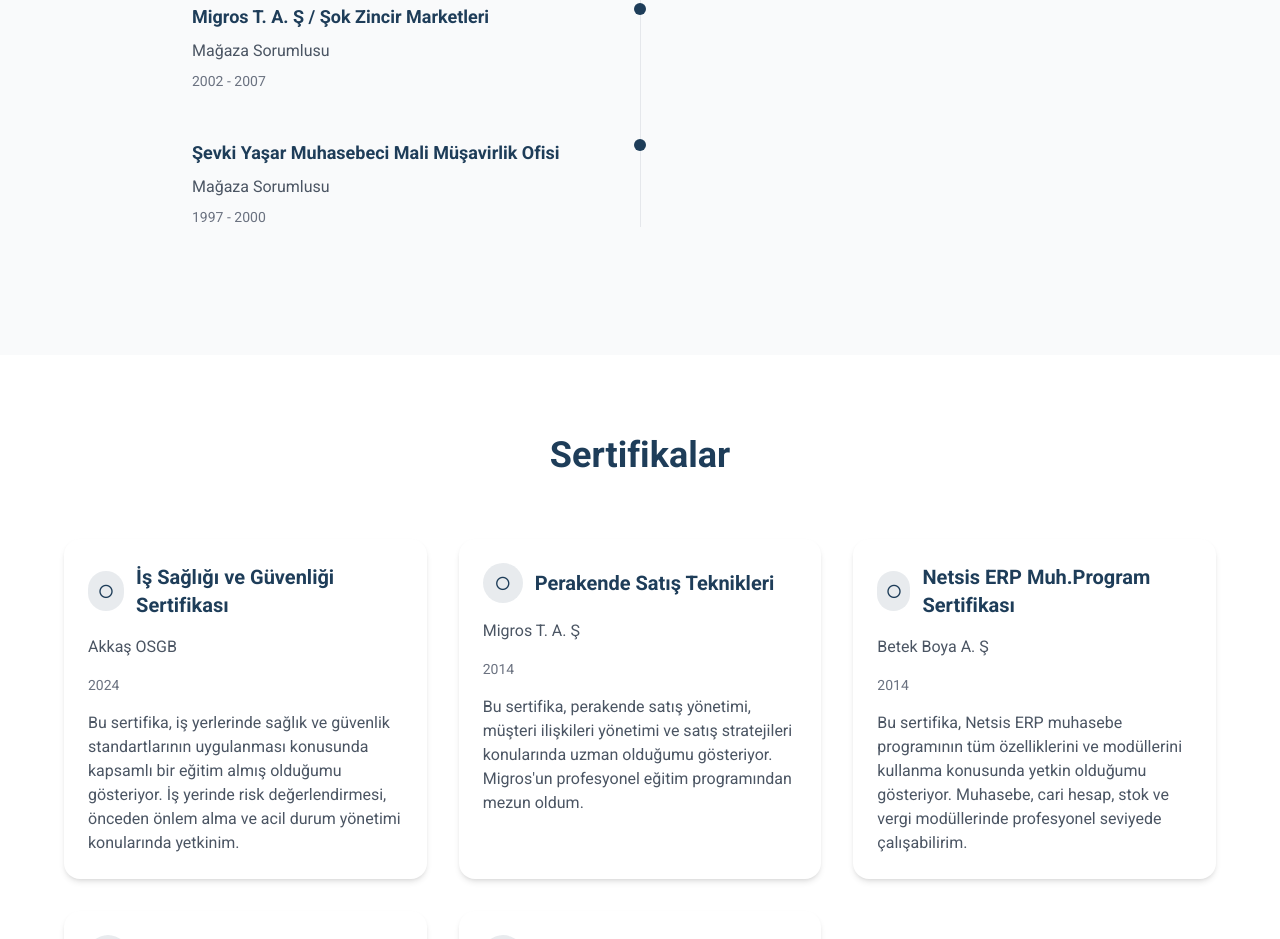
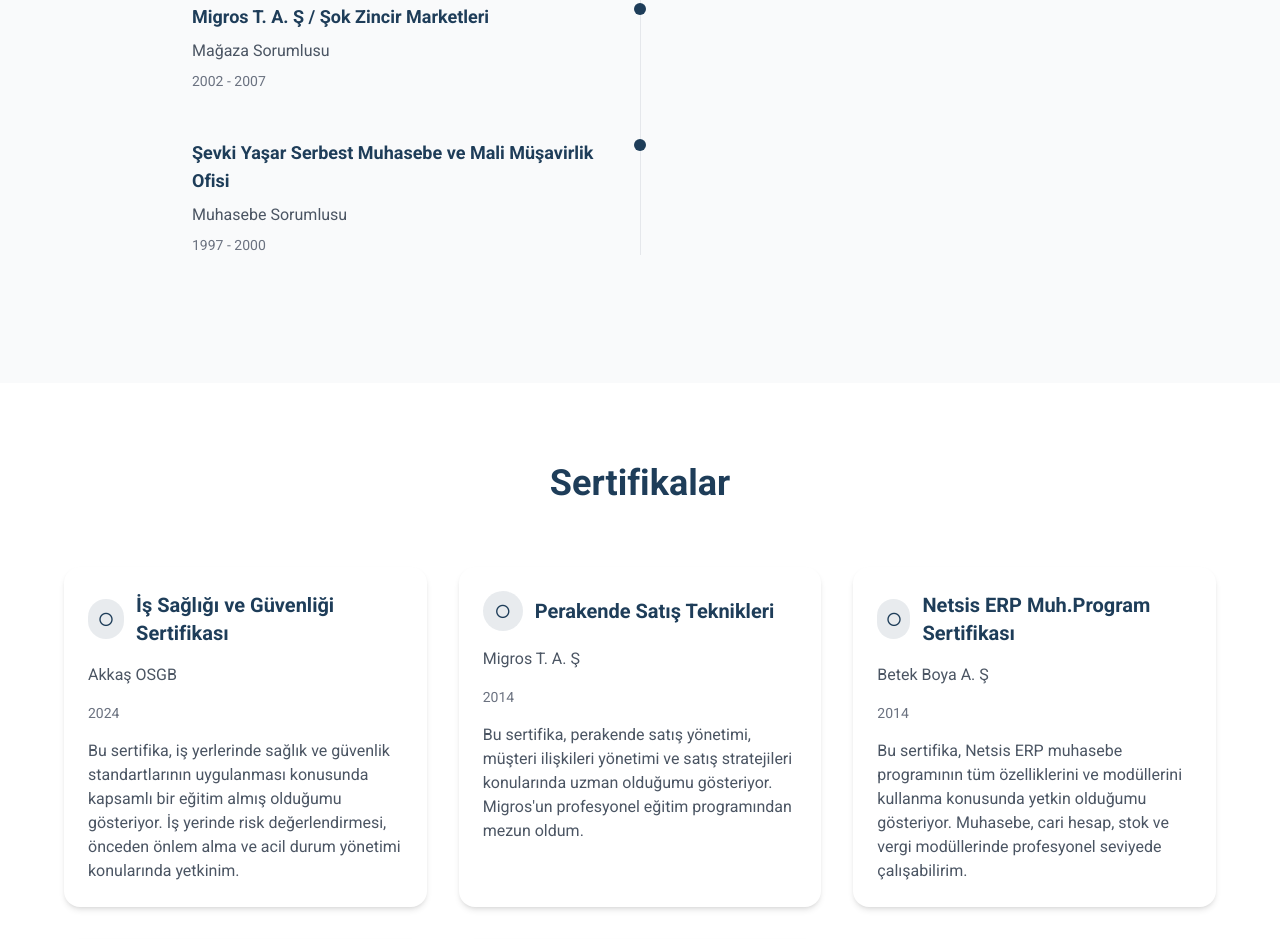
Before and after one commit to MustafaKoker53/mustafakoker53.github.io, a plain HTML site: page index.html in a window 1280 px wide. Shown: the part 3648-4587 px from the top of the page. Drawn offline with nearby package versions, Linux system fonts and the light colour scheme.

Commit message:
index.html

```diff
--- a/index.html
+++ b/index.html
@@ -355,8 +355,8 @@
 <div class="absolute left-1/2 transform -translate-x-1/2 w-3 h-3 bg-primary rounded-full"></div>
 <div class="flex justify-between items-start">
 <div class="w-1/2 pr-8">
-<h3 class="text-lg font-bold text-primary mb-2">Şevki Yaşar Muhasebeci Mali Müşavirlik Ofisi</h3>
-<p class="text-gray-600 mb-2">Mağaza Sorumlusu</p>
+<h3 class="text-lg font-bold text-primary mb-2">Şevki Yaşar Serbest Muhasebe ve Mali Müşavirlik Ofisi</h3>
+<p class="text-gray-600 mb-2">Muhasebe Sorumlusu</p>
 <p class="text-sm text-gray-500">1997 - 2000</p>
 </div>
 </div>
```
